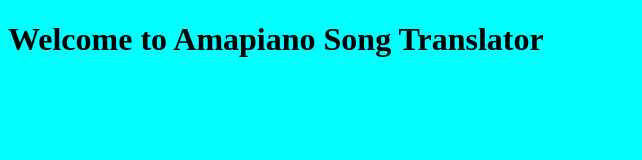
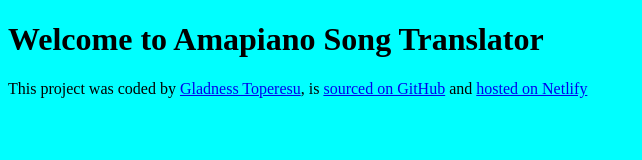
Before and after one commit to Gladbeth/AI-Amapiano-Project, a plain HTML site: page index.html in a window 1280 px wide. Shown: the whole page, without its empty margins (0-642 px from the left). Drawn offline with Linux system fonts and the light colour scheme; files whose address does not match are found by name.

Commit message:
added footer

```diff
--- a/index.html
+++ b/index.html
@@ -8,6 +8,19 @@
   </head>
   <body>
     <h1>Welcome to Amapiano Song Translator</h1>
+    <footer>
+      This project was coded by
+      <a href="https://github.com/Gladbeth/" target="_blank">
+        Gladness Toperesu</a
+      >, is
+      <a href="https://github.com/Gladbeth/AI-Amapiano-Project" target="_blank"
+        >sourced on GitHub</a
+      >
+      and
+      <a href="https://amapiano-project.netlify.app/" target="_blank"
+        >hosted on Netlify</a
+      >
+    </footer>
 
     <script src="scr/index.js"></script>
   </body>
```
